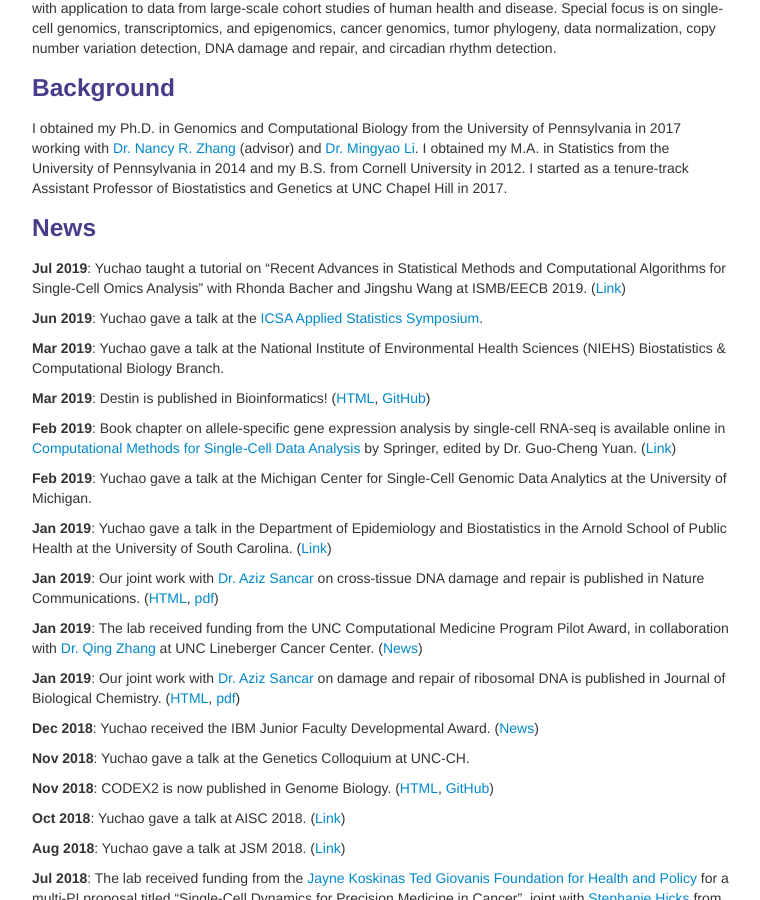
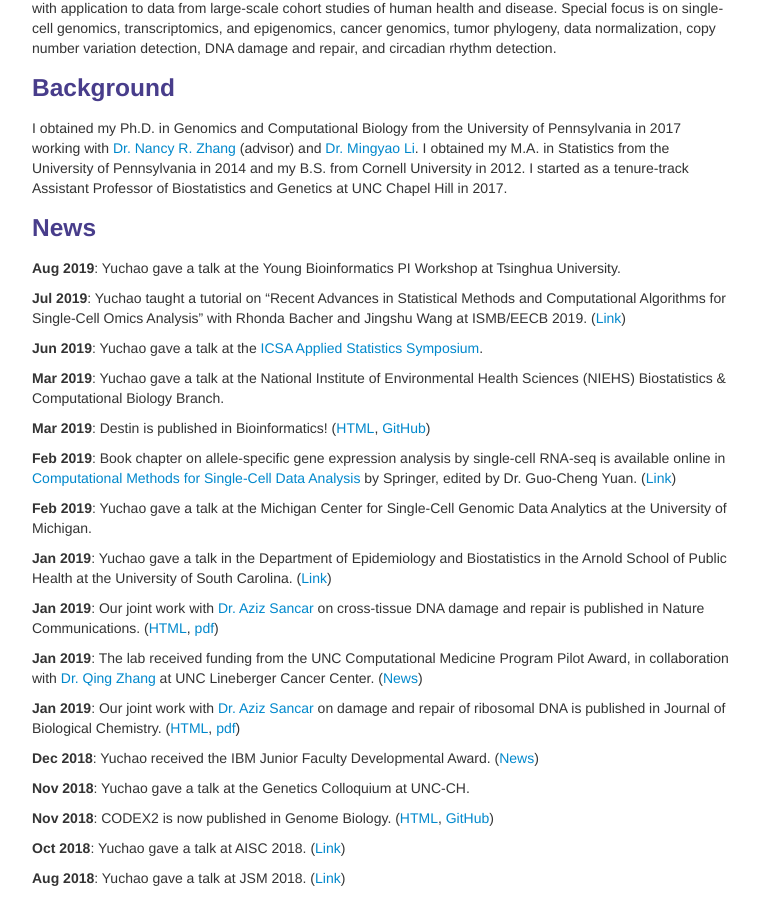
Before and after one commit to yuchaojiang/yuchaojiang.github.io, a Jekyll site: the page built from index.md, in a window 1280 px wide and 900 px high, scrolled down 474 px. Shown: the whole window, without its empty margins (258-1018 px from the left). Built offline with Jekyll 4.4.1, drawn with Linux system fonts in a browser that asks for light colours.

Commit message:
Update index.md

```diff
--- a/index.md
+++ b/index.md
@@ -34,6 +34,8 @@ The Jiang Lab’s primary research interests lie in statistical modeling, method
 I obtained my Ph.D. in Genomics and Computational Biology from the University of Pennsylvania in 2017 working with [Dr. Nancy R. Zhang](https://statistics.wharton.upenn.edu/profile/nzh/) (advisor) and [Dr. Mingyao Li](http://www.med.upenn.edu/apps/faculty/index.php/g275/p8122973). I obtained my M.A. in Statistics from the University of Pennsylvania in 2014 and my B.S. from Cornell University in 2012. I started as a tenure-track Assistant Professor of Biostatistics and Genetics at UNC Chapel Hill in 2017.
 
 ### News
+**Aug 2019**: Yuchao gave a talk at the Young Bioinformatics PI Workshop at Tsinghua University.
+
 **Jul 2019**: Yuchao taught a tutorial on "Recent Advances in Statistical Methods and Computational Algorithms for Single-Cell Omics Analysis" with Rhonda Bacher and Jingshu Wang at ISMB/EECB 2019. ([Link](https://www.iscb.org/ismbeccb2019-program/tutorials#am2))
 
 **Jun 2019**: Yuchao gave a talk at the [ICSA Applied Statistics Symposium](https://symposium2019.icsa.org/main.html).
```
